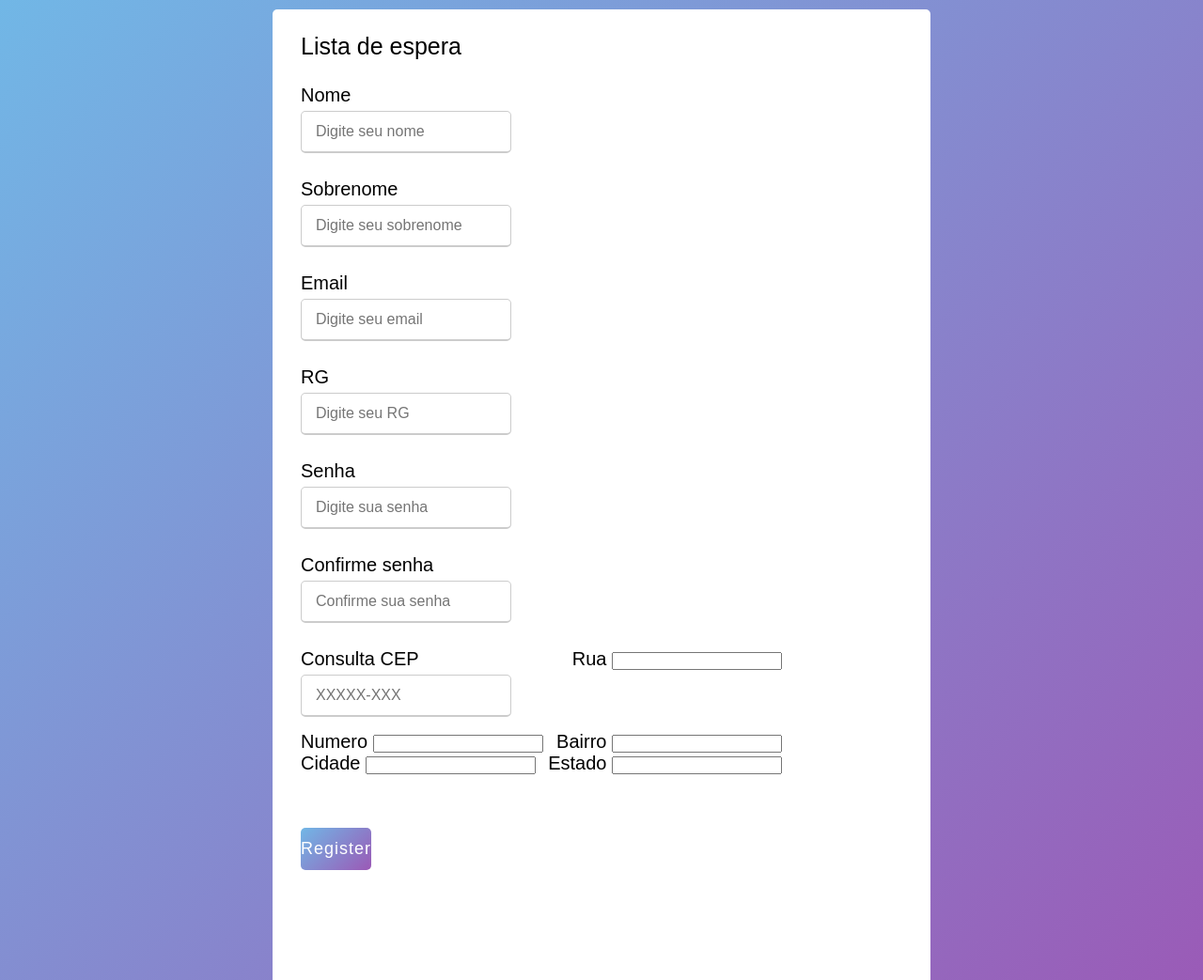
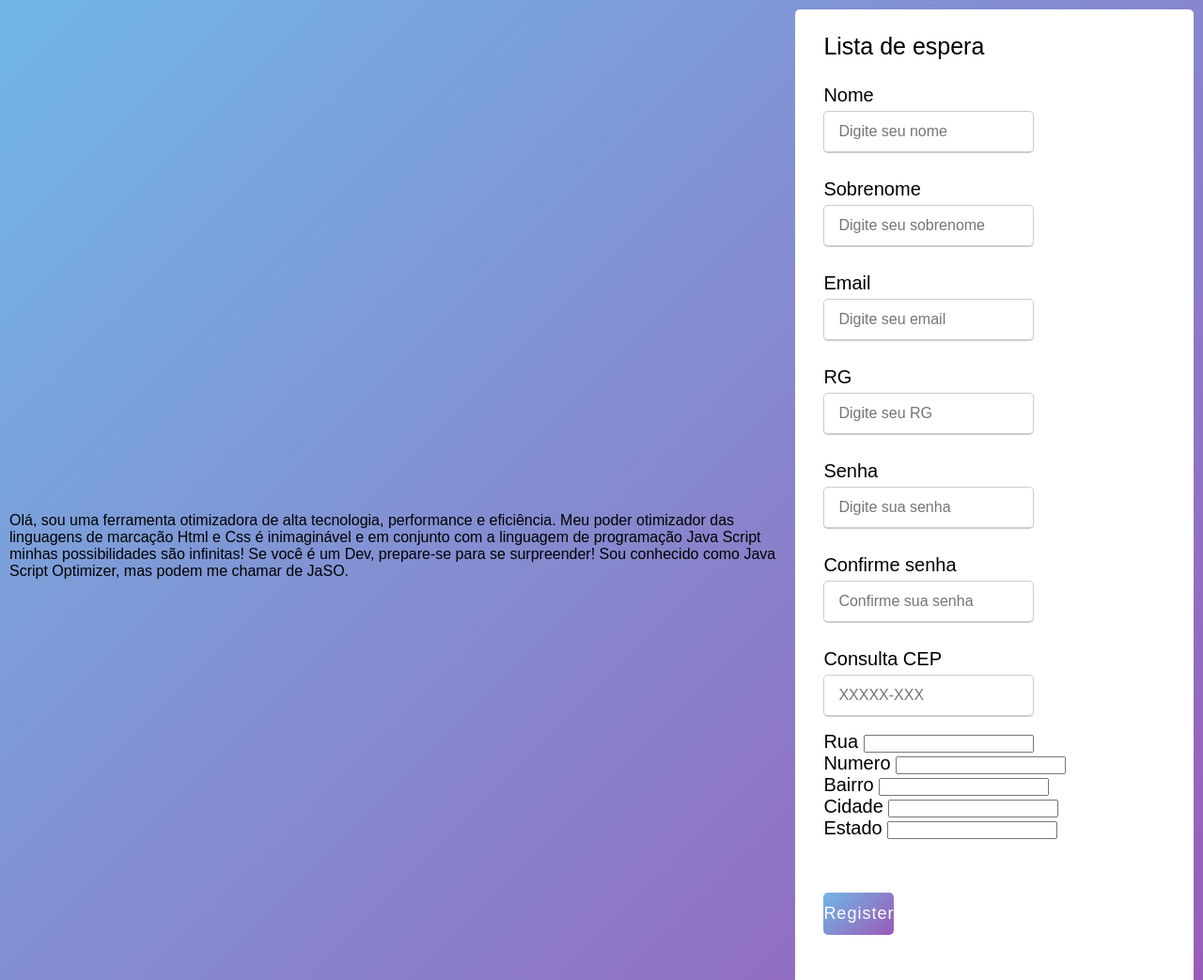
Before and after one commit to Luana-Developer/ProjetoM2, a plain HTML site: page Lista de espera/index.html in a window 1280 px wide. Shown: the top 1043 px of the page at 94% size. Drawn offline with Linux system fonts and the light colour scheme.

Commit message:
Pagina de apresentação do JaSO

```diff
--- a/Lista de espera/index.html
+++ b/Lista de espera/index.html
@@ -8,6 +8,15 @@
     <title>Boot M2</title>
 </head>
 <body>
+<p>
+Olá, sou uma ferramenta otimizadora de alta tecnologia, performance e eficiência.
+Meu poder otimizador das linguagens de marcação Html e Css é inimaginável e em conjunto com a linguagem de programação Java Script minhas possibilidades são infinitas!
+Se você é um Dev, prepare-se para se surpreender!
+Sou conhecido como Java Script Optimizer, mas podem me chamar de JaSO.
+
+</p>
+
+
     <div class="container">
         <div class="title">Lista de espera</div>
         <form action="#">
```
Also changed, not shown: apresentação.html (added, +19 -0 lines).
